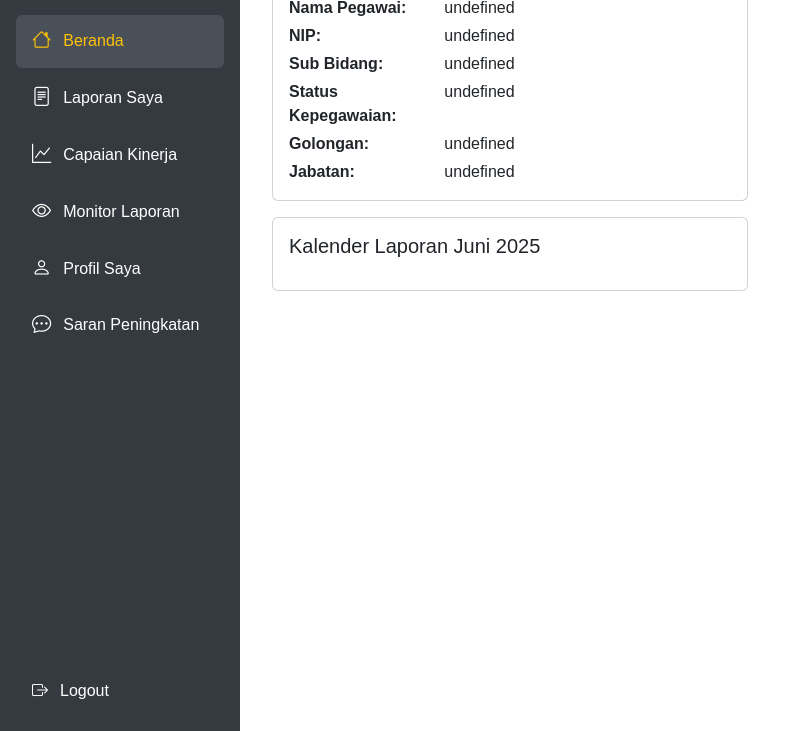
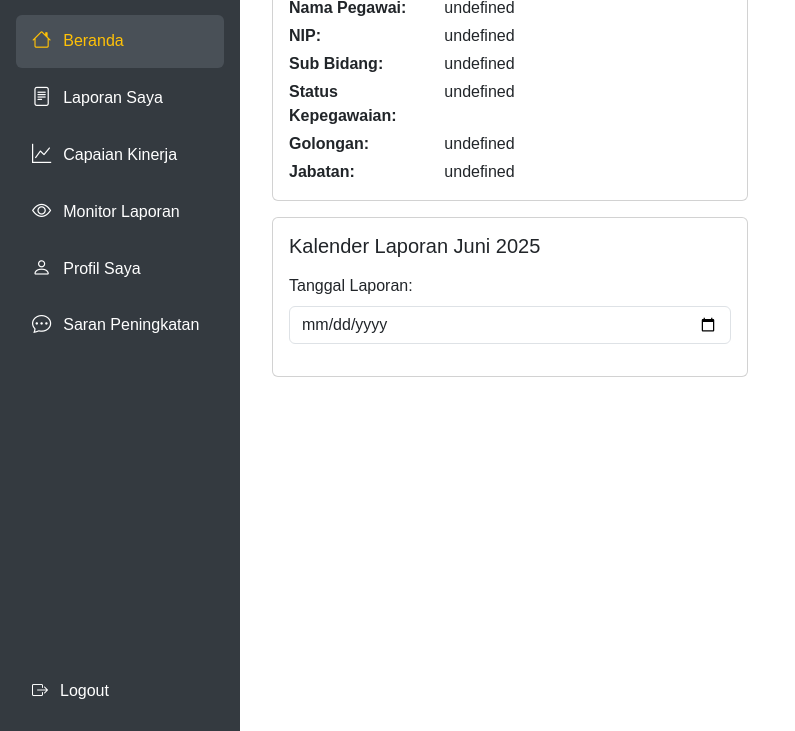
Before and after one commit to pusdatindpkobasel/sipekah, a plain HTML site: page index.html in a window 1280 px wide. Shown: the part 69-800 px from the top of the page, without its empty margins (0-795 px from the left). Drawn offline with nearby package versions, Linux system fonts and the light colour scheme; some packages are replaced by stand-ins of ours; no server answers; sample sign-in values are in the browser's storage; a script that the page names is missing.

Commit message:
Update index.html

```diff
--- a/index.html
+++ b/index.html
@@ -251,6 +251,12 @@
         <div class="card-body">
           <h5 class="card-title" id="calendar-title">Kalender Laporan</h5>
           <div id="simple-calendar"></div>
+
+          <!-- Form Pilih Tanggal Laporan -->
+          <div class="mb-3">
+            <label for="tanggal-laporan" class="form-label">Tanggal Laporan:</label>
+            <input type="date" id="tanggal-laporan" class="form-control" value="" />
+          </div>
         </div>
       </div>
     </div>
@@ -260,6 +266,7 @@
     </div>
   </div>
 </section>
+
 
   <!-- Halaman Laporan Saya -->
   <section id="page-laporan" class="page-content" style="display:none;">
```
Lines whose indentation alone changed are shown as unchanged.
